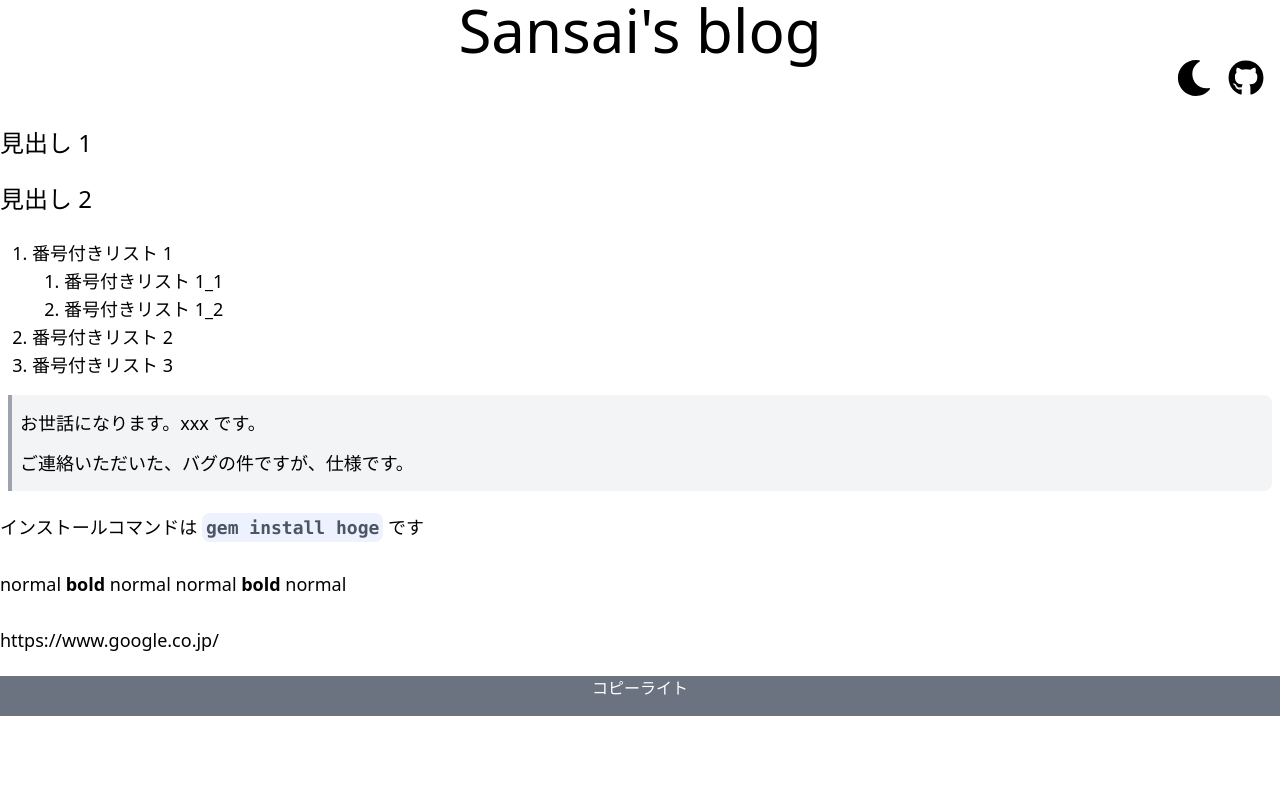
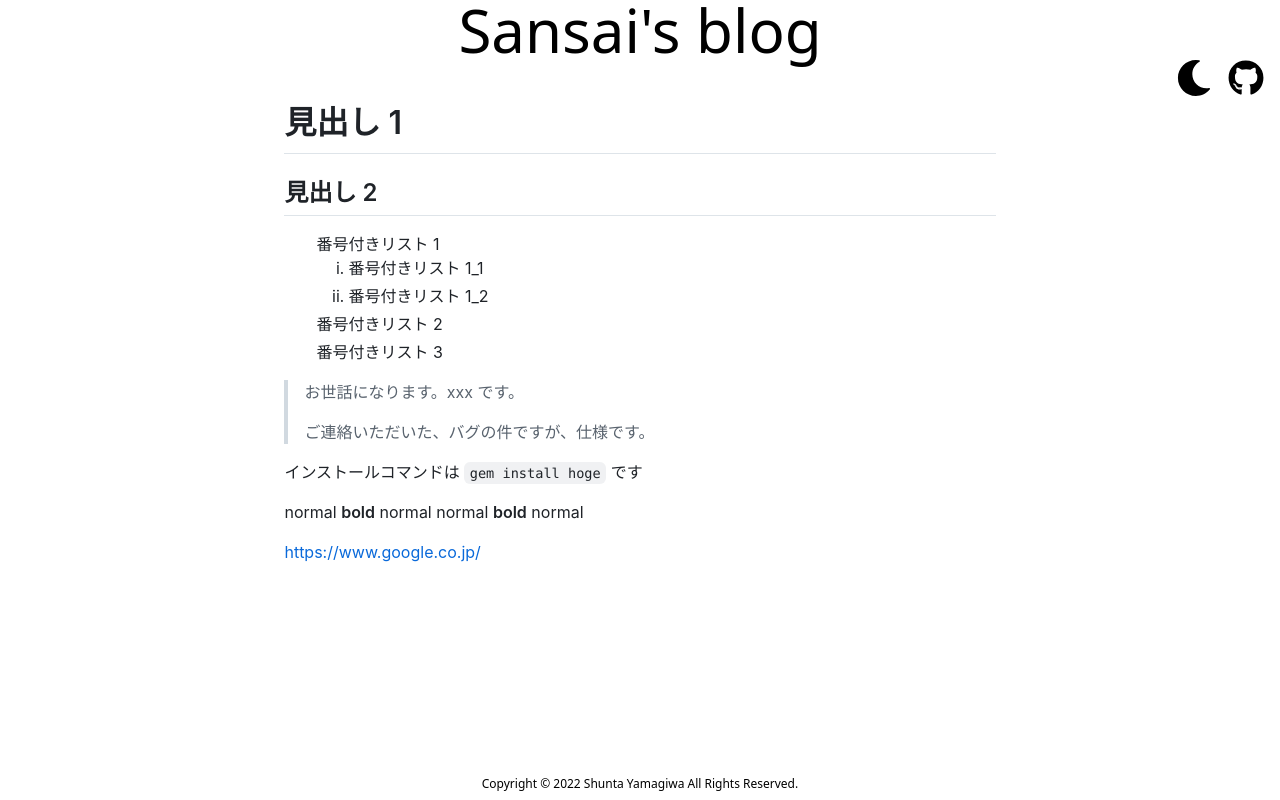
Before and after one commit to Sansai-snct/blog, a Next.js app: page /post1 in a window 1280 px wide. Built offline with nearby package versions, Linux system fonts and the light colour scheme.

Commit message:
[update] marginの幅を揃えた#16

```diff
--- a/package.json
+++ b/package.json
@@ -35,8 +35,10 @@
     "eslint": "8.12.0",
     "eslint-config-next": "12.1.4",
     "eslint-config-prettier": "^8.5.0",
+    "github-markdown-css": "^5.1.0",
     "postcss": "^8.4.12",
     "prettier": "^2.6.1",
+    "remark-gfm": "^3.0.1",
     "tailwindcss": "^3.0.23",
     "typescript": "4.6.3"
   }
--- a/postcss.config.js
+++ b/postcss.config.js
@@ -1,6 +1,3 @@
 module.exports = {
-  plugins: {
-    tailwindcss: {},
-    autoprefixer: {},
-  },
-}
+  plugins: ['tailwindcss'],
+};
--- a/src/components/Footer/Footer.tsx
+++ b/src/components/Footer/Footer.tsx
@@ -1,6 +1,12 @@
 import React, { VFC } from 'react';
 const Footer: VFC = () => {
-  return <footer className='bg-gray-500 text-center font-12 h-10 text-white'>コピーライト</footer>;
+  return (
+    <footer>
+      <p className='p-2 text-center text-xs bottom-0 dark:text-white'>
+        Copyright © 2022 Shunta Yamagiwa All Rights Reserved.
+      </p>
+    </footer>
+  );
 };
 
 export default Footer;
--- a/src/components/Header/Header.tsx
+++ b/src/components/Header/Header.tsx
@@ -10,19 +10,21 @@ const Header: VFC = () => {
   return (
     <section>
       <div>
-        <h1 className='text-4xl md:text-6xl text-center dark:text-white'>
+        <h1 className='text-3xl md:text-6xl text-center dark:text-white'>
           <Link href='/'>
             <a>Sansai's blog</a>
           </Link>
         </h1>
 
-        <ul className='flex justify-end text-xl md:text-4xl'>
+        <ul className='flex  justify-end text-2xl md:text-4xl'>
           <li className='mr-2 md:mr-4'>
-            <button onClick={() => toggle()}>{isDarkMode ? <FaSun /> : <FaMoon />}</button>
+            <button onClick={() => toggle()}>
+              {isDarkMode ? <FaSun className='dark:text-white' /> : <FaMoon />}
+            </button>
           </li>
           <li className='mr-2 md:mr-4'>
             <a target='_blank' href='https://github.com/Sansai-snct' rel='noopener noreferrer'>
-              <FaGithub />
+              <FaGithub className='dark:text-white ' />
             </a>
           </li>
         </ul>
--- a/src/components/Layout/Layout.tsx
+++ b/src/components/Layout/Layout.tsx
@@ -13,9 +13,9 @@ const Layout: React.FC<LayoutInterface> = ({ children, pageTitle }) => {
         <meta name='viewport' content='width=device-width, initial-scale=1' />
         <title>{pageTitle}</title>
       </Head>
-      <div>
+      <div className='flex flex-col min-h-screen bg-white dark:bg-gray-700'>
         <Header />
-        <div>{children}</div>
+        <div className='flex-1'>{children}</div>
         <Footer />
       </div>
     </div>
--- a/src/pages/[slug].tsx
+++ b/src/pages/[slug].tsx
@@ -4,6 +4,8 @@ import ErrorPage from 'next/error';
 import { getAllPosts, getPostBySlug } from '../lib/api';
 import Layout from '../components/Layout/Layout';
 import ReactMarkdown from 'react-markdown';
+import 'github-markdown-css';
+import gfm from 'remark-gfm';
 
 type Props = InferGetStaticPropsType<typeof getStaticProps>;
 
@@ -44,8 +46,12 @@ const Post: NextPage<Props> = ({ post }) => {
   return (
     <div>
       <Layout pageTitle={post.title}>
-        <div className='markdown '>
-          <ReactMarkdown>{post.content}</ReactMarkdown>
+        <div className='grid grid-cols-9'>
+          <div className='col-span-2' />
+          <div className='markdown-body col-span-5 m-10'>
+            <ReactMarkdown remarkPlugins={[gfm]}>{post.content}</ReactMarkdown>
+          </div>
+          <div className='col-span-2' />
         </div>
       </Layout>
     </div>
--- a/src/pages/index.tsx
+++ b/src/pages/index.tsx
@@ -15,10 +15,10 @@ const Home: NextPage<Props> = ({ allPosts }) => {
   return (
     <div>
       <Layout pageTitle='blog|TOP'>
-        <div className='text-2xl text-center'>記事一覧</div>
+        <div className='text-2xl text-center dark:text-white'>記事一覧</div>
         <ul className='grid justify-center grid-rows-2 md:grid-cols-2 md:gap-4 md:ml-36 md:mr-36 lg:ml-72 lg:mr-72 mt-10'>
           {allPosts.map((post) => (
-            <li className='p-6  h-48  mb-4 bg-white rounded-lg border border-gray-200 shadow-md dark:bg-gray-800 dark:border-gray-700'>
+            <li className='p-6  h-48 bg-white mb-4 md:mb-0 rounded-lg border border-gray-200 shadow-md dark:bg-gray-800 dark:border-gray-700'>
               <h5 className='mb-2 text-2xl text-center font-bold tracking-tight text-gray-900 dark:text-white'>
                 {post.title}
               </h5>
--- a/src/styles/globals.css
+++ b/src/styles/globals.css
@@ -2,97 +2,32 @@
 
 @tailwind base;
 @tailwind components;
-@tailwind utilities;
 
-/* Markdown Styles */
-/* Global */
-.markdown {
-  @apply leading-relaxed text-sm;
-}
-@screen sm {
-  .markdown {
-    @apply text-base;
-  }
-}
-@screen lg {
-  .markdown {
-    @apply text-lg;
-  }
+.markdown-body ul {
+  list-style: disc;
+  list-style-type: disc;
+  margin: 0;
+  padding: 0;
 }
 
-/* Headers */
-.markdown h1,
-.markdown h2 {
-  @apply text-2xl my-6;
-}
-.markdown h3,
-.markdown h4,
-.markdown h5,
-.markdown h6 {
-  @apply text-lg my-3;
-}
-@screen sm {
-  .markdown h1,
-  .markdown h2 {
-    @apply text-2xl;
-  }
-  .markdown h3,
-  .markdown h4,
-  .markdown h5,
-  .markdown h6 {
-    @apply text-xl;
-  }
+.markdown-body ul ul {
+  list-style: circle;
+  list-style-type: circle;
+  margin: 0;
+  padding: 0;
 }
 
-/* Links */
-.markdown a {
-  @apply text-blue-600;
-}
-.markdown a:hover {
-  @apply underline;
+.markdown-body ul ul ul {
+  list-style: square;
+  list-style-type: square;
+  margin: 0;
+  padding: 0;
 }
 
-/* Paragraph */
-.markdown p {
-  @apply mb-4 leading-8 md:leading-10 text-justify;
+.markdown-body ul ul ul ul {
+  list-style: circle;
+  list-style-type: circle;
+  margin: 0;
+  padding: 0;
 }
-
-/* Lists */
-.markdown ul,
-.markdown ol {
-  @apply mb-4 ml-8;
-}
-.markdown li > p,
-.markdown li > ul,
-.markdown li > ol {
-  @apply mb-0;
-}
-.markdown ol {
-  @apply list-decimal;
-}
-.markdown ul {
-  @apply list-disc;
-}
-
-/* Blockquotes */
-.markdown blockquote {
-  @apply p-2 mx-2 my-2 bg-gray-100 mb-4 border-l-4 border-gray-400  rounded-r-lg;
-}
-.markdown blockquote > p {
-  @apply mb-0;
-}
-
-/* Images */
-.markdown img {
-  @apply shadow-lg;
-}
-
-/* Code */
-.markdown :not(pre) > code {
-  @apply bg-indigo-50 p-1 font-semibold text-gray-600 rounded-lg;
-}
-
-/* Pre */
-.markdown pre {
-  @apply mx-2;
-}
+@tailwind utilities;
```
Also changed, not shown: 1 other file (tests, documents, lock files or other folders).
